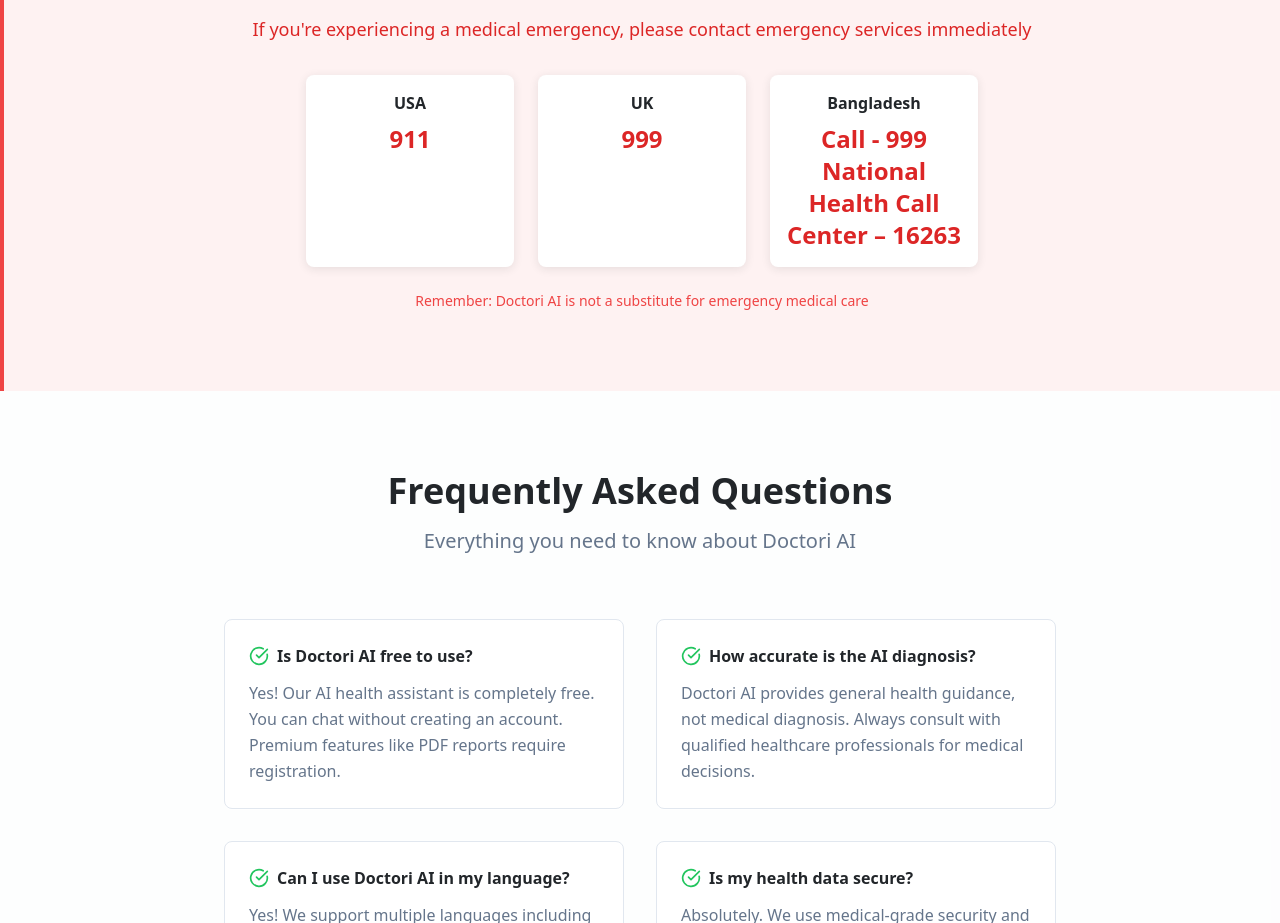
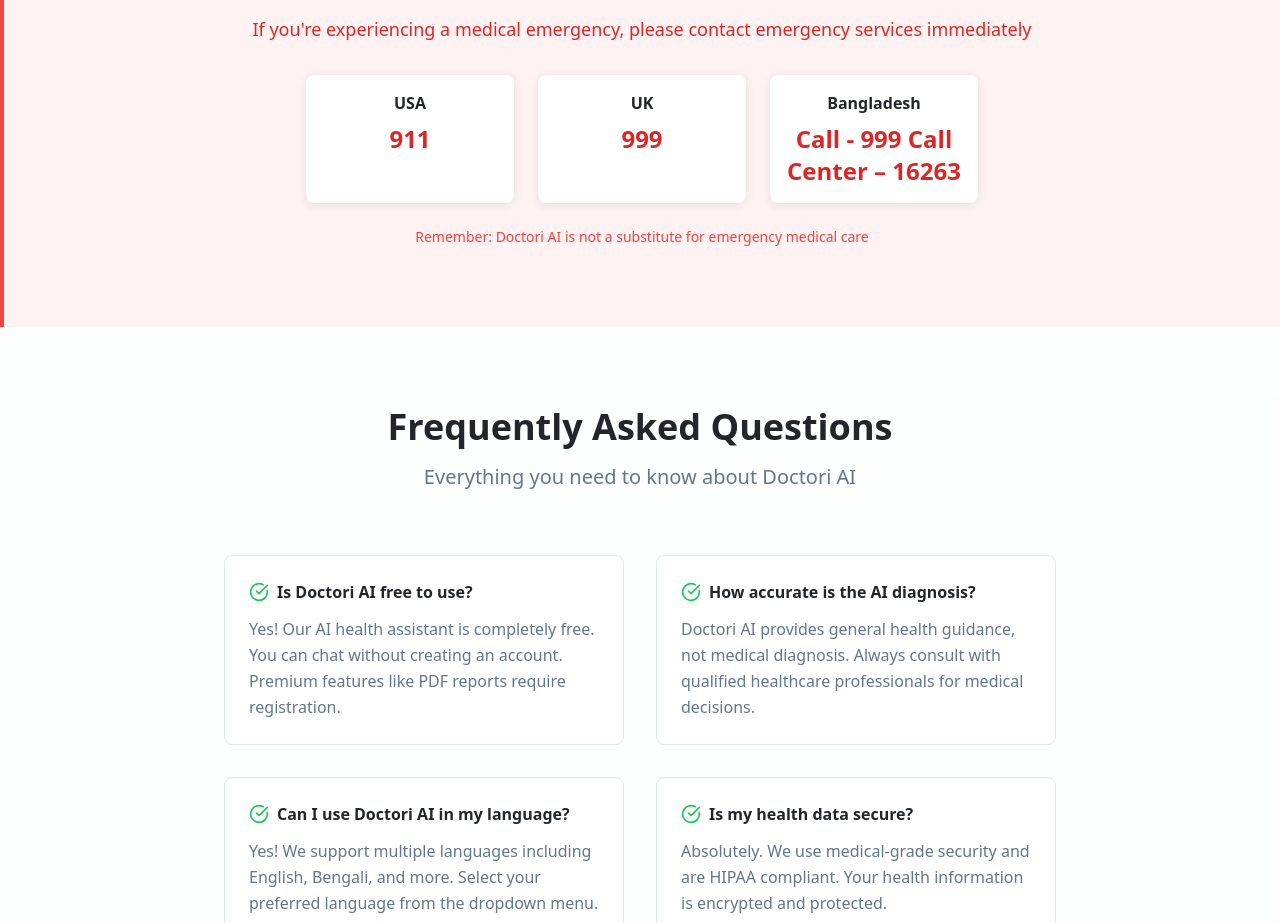
Before and after one commit to mahnoorllc/Doctori-Ai, a React (Vite) app: page / in a window 1280 px wide. Shown: the part 5448-6371 px from the top of the page. Built offline with nearby package versions, Linux system fonts and the light colour scheme.

Commit message:
Visual edit in Lovable
Edited UI in Lovable

```diff
--- a/src/pages/Index.tsx
+++ b/src/pages/Index.tsx
@@ -507,7 +507,7 @@ const Index = () => {
             <div className="bg-white dark:bg-gray-800 p-4 rounded-lg shadow-card">
               <h3 className="font-semibold mb-2">Bangladesh</h3>
               <p className="text-2xl font-bold text-red-600">Call - 999
-National Health Call Center – 16263</p>
+Call Center – 16263</p>
             </div>
           </div>
 
```
